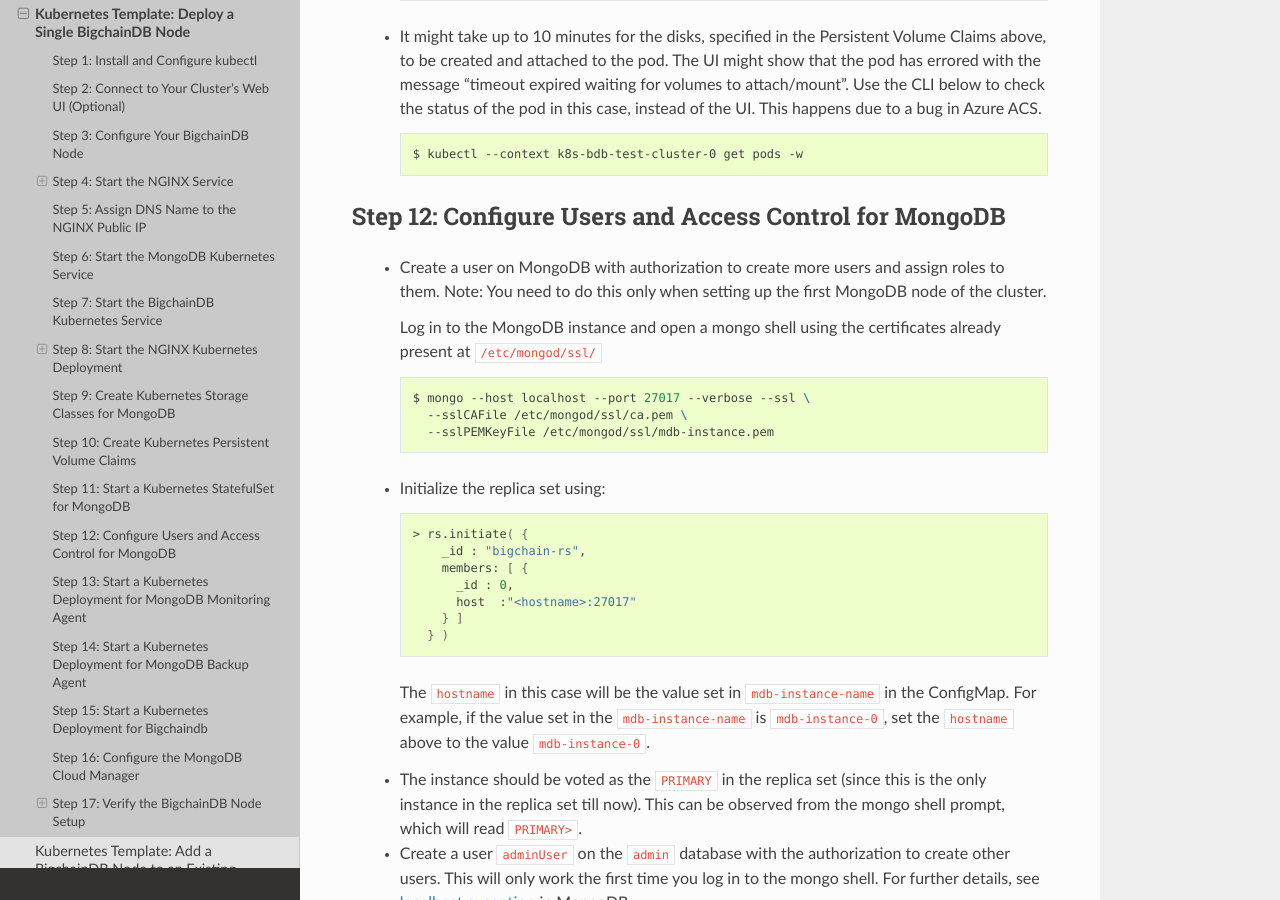
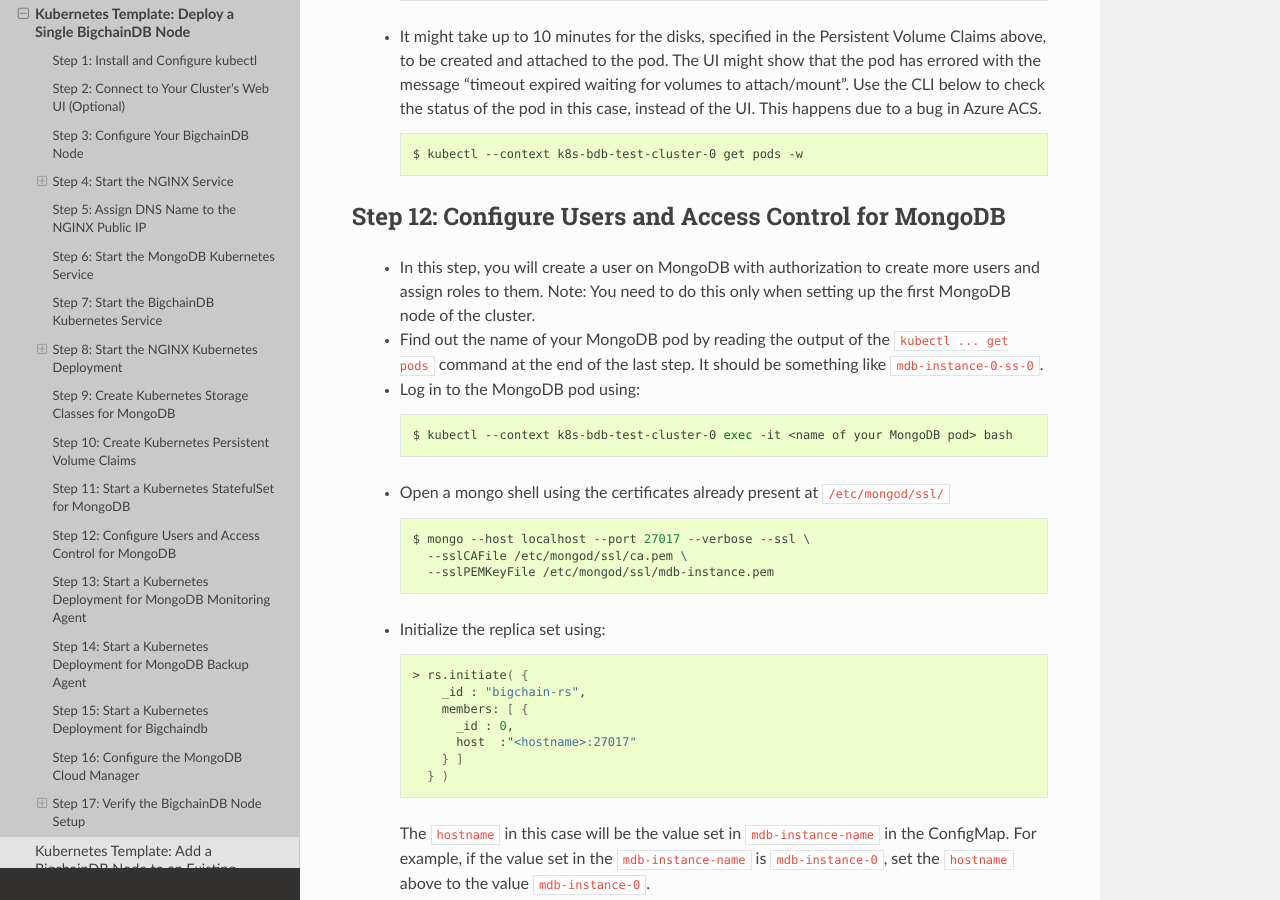
Before and after one commit to bigchaindb/bigchaindb, a Sphinx documentation site: the page built from docs/server/source/production-deployment-template/node-on-kubernetes.rst, in a window 1280 px wide and 900 px high, scrolled down 7766 px. Built offline with Sphinx 7.4.7 and the Read the Docs theme 2.0.0, drawn with Linux system fonts in a browser that asks for light colours; pages that are not in the unit, such as notebooks, are missing from menus.

Commit message:
Explained how to log in to the MongoDB pod

```diff
--- a/docs/server/source/production-deployment-template/node-on-kubernetes.rst
+++ b/docs/server/source/production-deployment-template/node-on-kubernetes.rst
@@ -491,12 +491,23 @@
 Step 12: Configure Users and Access Control for MongoDB
 -------------------------------------------------------
 
-  * Create a user on MongoDB with authorization to create more users and assign
+  * In this step, you will create a user on MongoDB with authorization
+    to create more users and assign
     roles to them.
     Note: You need to do this only when setting up the first MongoDB node of
     the cluster.
 
-    Log in to the MongoDB instance and open a mongo shell using the certificates
+  * Find out the name of your MongoDB pod by reading the output
+    of the ``kubectl ... get pods`` command at the end of the last step.
+    It should be something like ``mdb-instance-0-ss-0``.
+
+  * Log in to the MongoDB pod using:
+
+    .. code:: bash
+
+       $ kubectl --context k8s-bdb-test-cluster-0 exec -it <name of your MongoDB pod> bash
+
+  * Open a mongo shell using the certificates
     already present at ``/etc/mongod/ssl/``
 
     .. code:: bash
```
